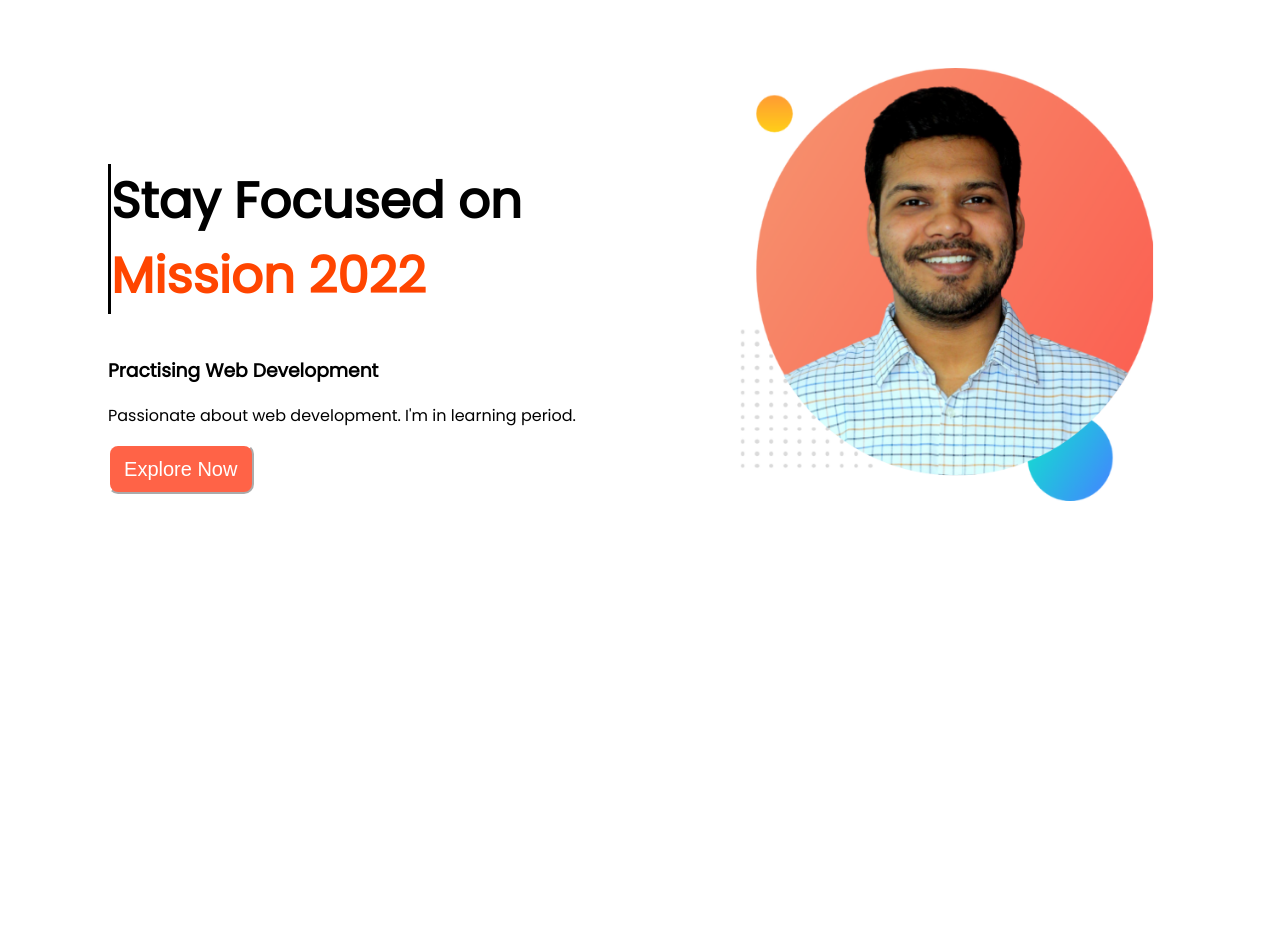
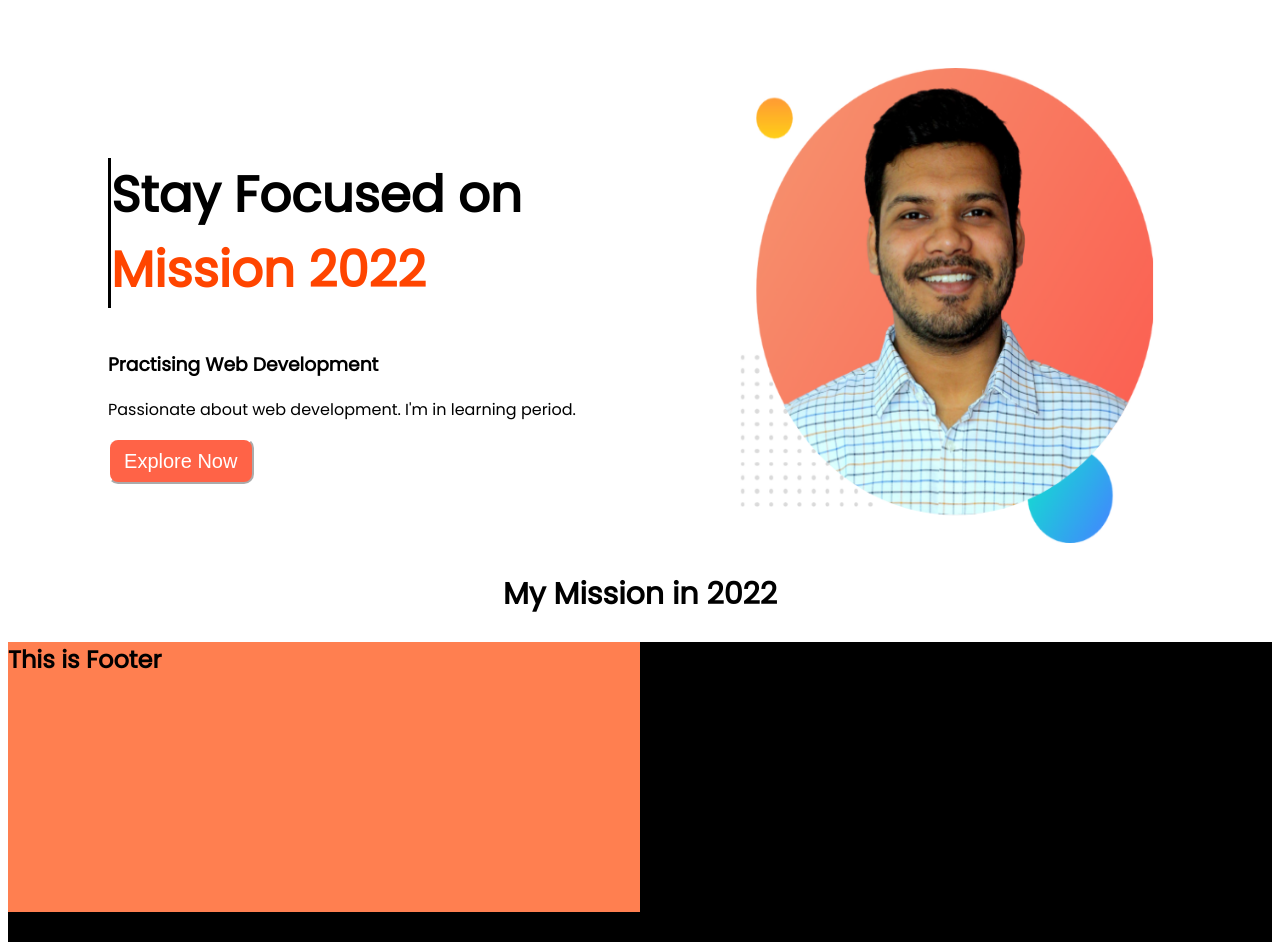
Before and after one commit to sayeef-rahman/assignment-hero-1, a plain HTML site: page index.html in a window 1280 px wide. Before the commit the page ends 800 px from the top, so only its background shows below. Drawn offline with Linux system fonts and the light colour scheme.

Commit message:
my mission

```diff
--- a/index.html
+++ b/index.html
@@ -61,8 +61,18 @@
             <img class="head_image" src="images/sayeef.png">
         </div>
     </section>
+    <section class="my_mission">
+        <div>
+            <h2 class="my_mission_txt"><b>My Mission in 2022 </b></h2>
+        </div>
+    </section>
 
+    <section class="footer">
+        <div class="footer_left_div">
+            <h2>This is Footer</h2>
+        </div>
 
+    </section>
 </body>
 
 </html>
--- a/styles.css
+++ b/styles.css
@@ -5,10 +5,12 @@ body{
     display: flex;
 }
 .head_left_div{
+    margin-top: 0px;
     background-color: white;
     width: 50%;
     align-content: center;
     margin-left: 100px;
+    margin-bottom: 80px;
 }
 .head_right_div{
     background-color: white;
@@ -51,3 +53,24 @@ h1.solid{
     color: white;
     border-color: white;
 }
+
+.my_mission_txt{
+    font-size: 30px;
+    color: black;
+    text-align: center;
+}
+
+
+
+
+
+.footer{
+    background-color: black;
+    height: 300px;
+    width: 100%;
+}
+.footer_left_div{
+    height: 90%;
+    width: 50%;
+    background-color: coral;
+}
```
Also changed, not shown: images/illustrator-1.png (added), images/illustrator-2.png (added), images/illustrator-3.png (added).
